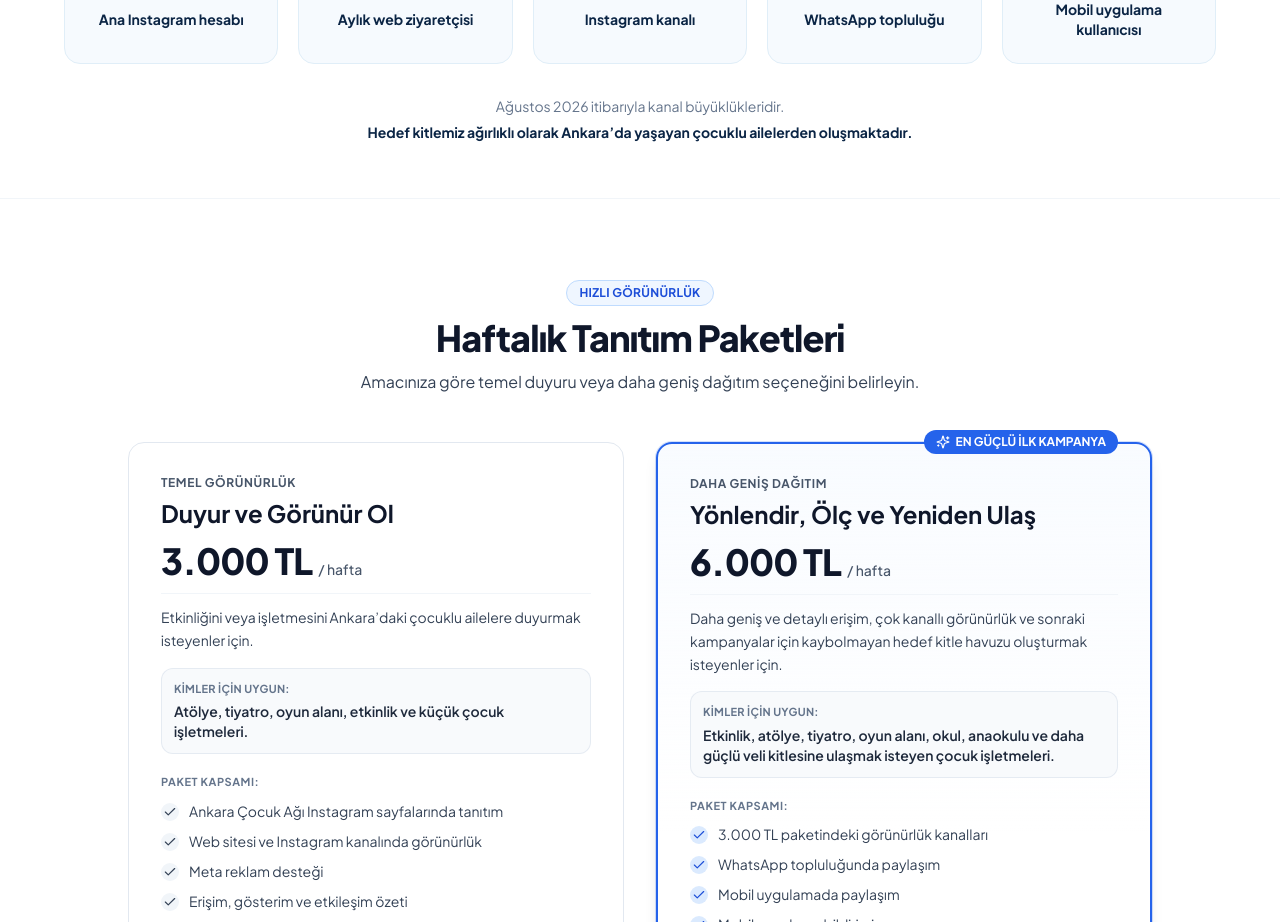
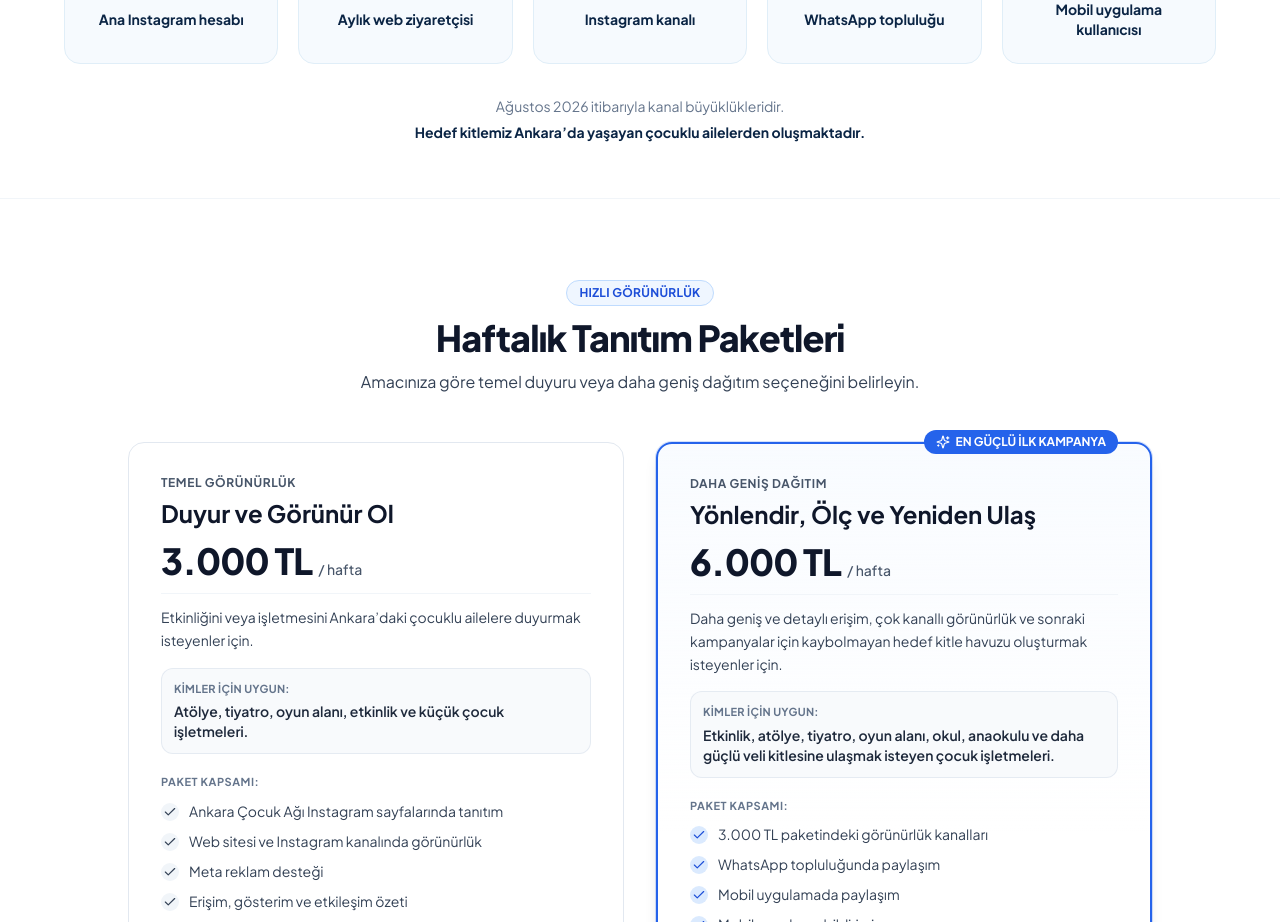
Before and after one commit to ozatabull2-cmd/ankara_cocuk_landingpage_v3, a React (Vite) app: page / in a window 1280 px wide. Shown: the part 980-1902 px from the top of the page. Built offline with nearby package versions, Linux system fonts and the light colour scheme.

Commit message:
refactor: update target audience disclaimer text

```diff
--- a/src/components/home/HomeTrustBar.tsx
+++ b/src/components/home/HomeTrustBar.tsx
@@ -73,7 +73,7 @@ export const HomeTrustBar: React.FC = () => {
             Ağustos 2026 itibarıyla kanal büyüklükleridir.
           </p>
           <p className="font-bold text-[#0B2545]">
-            Hedef kitlemiz ağırlıklı olarak Ankara’da yaşayan çocuklu ailelerden oluşmaktadır.
+            Hedef kitlemiz Ankara’da yaşayan çocuklu ailelerden oluşmaktadır.
           </p>
         </div>
 
```
